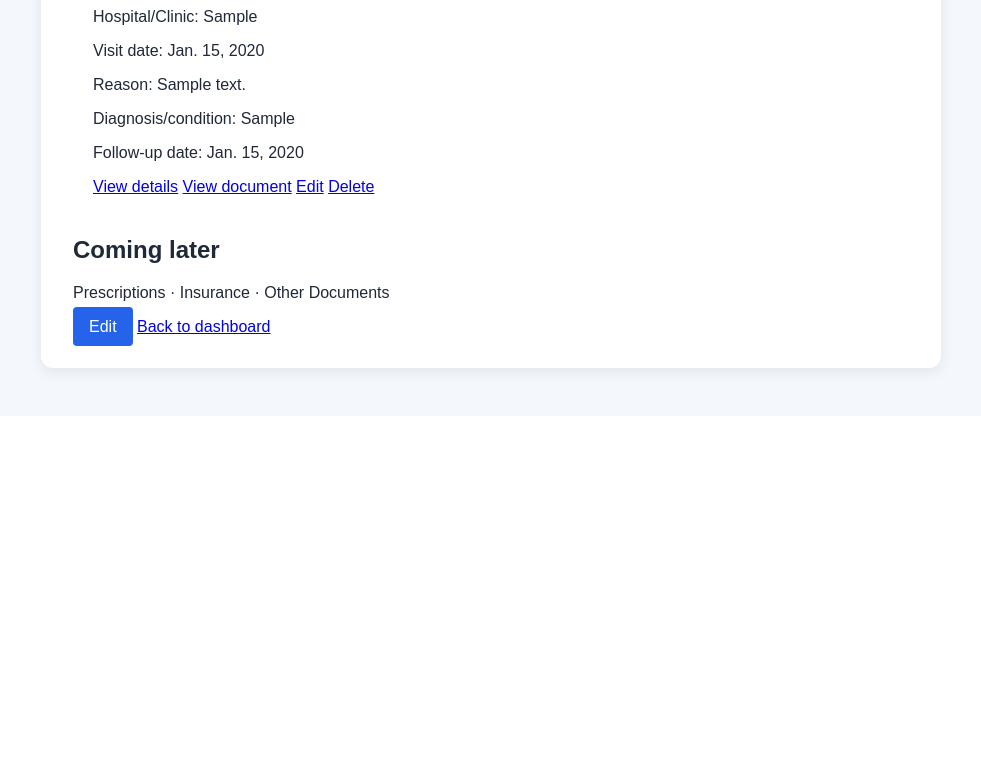
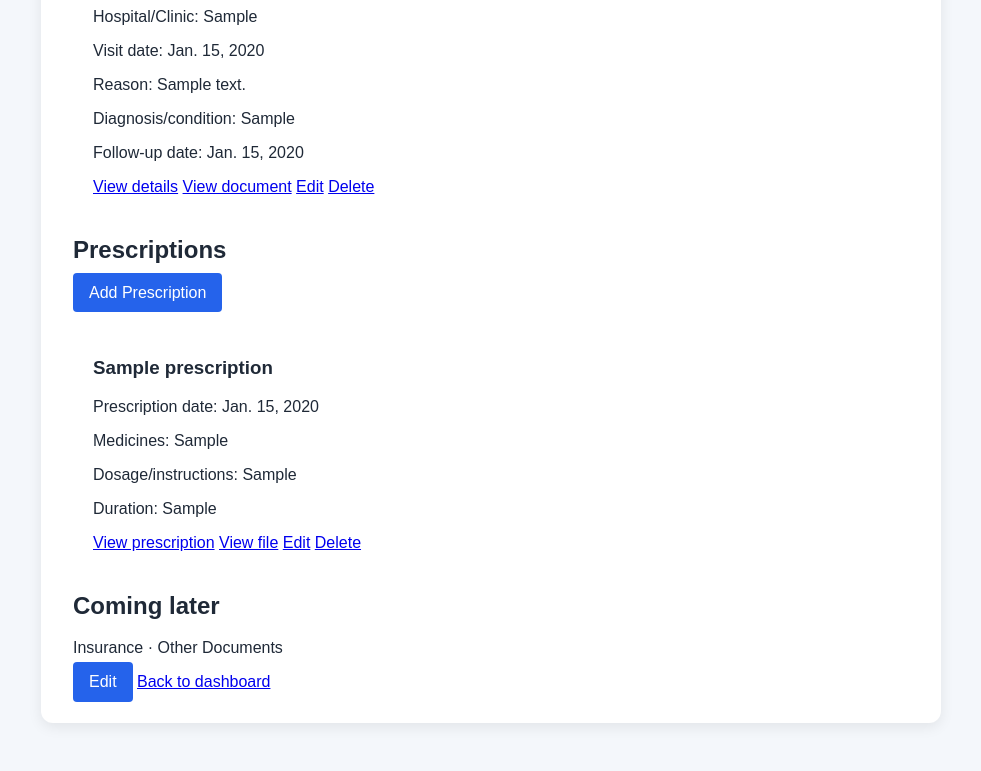
Before and after one commit to Aswanthcv/FamilyCare, a Django app: page /members/1/ in a window 1280 px wide. Shown: the part 1600-2371 px from the top of the page, without its empty margins (149-1130 px from the left). Before the commit the page ends 1981 px from the top, so only its background shows below. Run offline with Django 5.2, Linux system fonts and the light colour scheme; a user stored in the database is signed in; tables that the repository leaves empty hold one stand-in row (values such as "Sample post"); grey boxes marked "Sample" are stand-in pictures.

Commit message:
Add prescription records

```diff
--- a/records/models.py
+++ b/records/models.py
@@ -82,3 +82,17 @@ class DoctorVisit(models.Model):
 
     def __str__(self):
         return f'{self.doctor_name} - {self.family_member.full_name} ({self.visit_date})'
+
+
+class Prescription(models.Model):
+    family_member = models.ForeignKey(FamilyMember, on_delete=models.CASCADE, related_name='prescriptions')
+    doctor_name = models.CharField(max_length=150)
+    prescription_date = models.DateField()
+    medicines = models.TextField()
+    dosage_instructions = models.TextField(blank=True)
+    duration = models.CharField(max_length=100, blank=True)
+    prescription_file = models.FileField(upload_to='prescriptions/', blank=True, null=True, validators=[validate_report_file])
+    created_at = models.DateTimeField(auto_now_add=True)
+
+    def __str__(self):
+        return f'{self.doctor_name} - {self.family_member.full_name} ({self.prescription_date})'
--- a/records/urls.py
+++ b/records/urls.py
@@ -26,5 +26,10 @@ urlpatterns = [
     path('doctor-visits/<int:visit_id>/', views.doctor_visit_detail, name='doctor_visit_detail'),
     path('doctor-visits/<int:visit_id>/delete/', views.delete_doctor_visit, name='delete_doctor_visit'),
     path('doctor-visits/<int:visit_id>/document/', views.view_visit_document, name='view_visit_document'),
+    path('members/<int:member_id>/prescriptions/add/', views.add_prescription, name='add_prescription'),
+    path('prescriptions/<int:prescription_id>/', views.prescription_detail, name='prescription_detail'),
+    path('prescriptions/<int:prescription_id>/edit/', views.edit_prescription, name='edit_prescription'),
+    path('prescriptions/<int:prescription_id>/delete/', views.delete_prescription, name='delete_prescription'),
+    path('prescriptions/<int:prescription_id>/file/', views.view_prescription_file, name='view_prescription_file'),
     path('', views.home, name='home'),
 ]
--- a/records/views.py
+++ b/records/views.py
@@ -3,8 +3,8 @@ from django.contrib.auth.decorators import login_required
 from django.http import FileResponse
 from django.shortcuts import get_object_or_404, redirect, render
 
-from .forms import DoctorVisitForm, FamilyMemberForm, MedicalReportForm, RegistrationForm, TestResultForm
-from .models import DoctorVisit, FamilyMember, MedicalReport, TestResult
+from .forms import DoctorVisitForm, FamilyMemberForm, MedicalReportForm, PrescriptionForm, RegistrationForm, TestResultForm
+from .models import DoctorVisit, FamilyMember, MedicalReport, Prescription, TestResult
 
 
 def register(request):
@@ -62,6 +62,7 @@ def member_detail(request, member_id):
         'test_results': member.test_results.all(),
         'medical_reports': member.medical_reports.all(),
         'doctor_visits': member.doctor_visits.all(),
+        'prescriptions': member.prescriptions.all(),
     })
 
 
@@ -210,6 +211,58 @@ def view_visit_document(request, visit_id):
 
 
 @login_required
+def add_prescription(request, member_id):
+    member = get_object_or_404(FamilyMember, id=member_id, user=request.user)
+    if request.method == 'POST':
+        form = PrescriptionForm(request.POST, request.FILES)
+        if form.is_valid():
+            prescription = form.save(commit=False)
+            prescription.family_member = member
+            prescription.save()
+            return redirect('records:member_detail', member_id=member.id)
+    else:
+        form = PrescriptionForm()
+    return render(request, 'records/prescription_form.html', {'form': form, 'member': member, 'title': 'Add Prescription'})
+
+
+@login_required
+def prescription_detail(request, prescription_id):
+    prescription = get_object_or_404(Prescription, id=prescription_id, family_member__user=request.user)
+    return render(request, 'records/prescription_detail.html', {'prescription': prescription})
+
+
+@login_required
+def edit_prescription(request, prescription_id):
+    prescription = get_object_or_404(Prescription, id=prescription_id, family_member__user=request.user)
+    if request.method == 'POST':
+        form = PrescriptionForm(request.POST, request.FILES, instance=prescription)
+        if form.is_valid():
+            form.save()
+            return redirect('records:member_detail', member_id=prescription.family_member.id)
+    else:
+        form = PrescriptionForm(instance=prescription)
+    return render(request, 'records/prescription_form.html', {'form': form, 'member': prescription.family_member, 'title': 'Edit Prescription'})
+
+
+@login_required
+def delete_prescription(request, prescription_id):
+    prescription = get_object_or_404(Prescription, id=prescription_id, family_member__user=request.user)
+    if request.method == 'POST':
+        member_id = prescription.family_member.id
+        prescription.delete()
+        return redirect('records:member_detail', member_id=member_id)
+    return render(request, 'records/prescription_confirm_delete.html', {'prescription': prescription})
+
+
+@login_required
+def view_prescription_file(request, prescription_id):
+    prescription = get_object_or_404(Prescription, id=prescription_id, family_member__user=request.user)
+    if not prescription.prescription_file:
+        return redirect('records:member_detail', member_id=prescription.family_member.id)
+    return FileResponse(prescription.prescription_file.open('rb'), as_attachment=False, filename=prescription.prescription_file.name)
+
+
+@login_required
 def edit_member(request, member_id):
     member = get_object_or_404(FamilyMember, id=member_id, user=request.user)
     if request.method == 'POST':
--- a/templates/records/member_detail.html
+++ b/templates/records/member_detail.html
@@ -10,5 +10,7 @@
 {% for report in medical_reports %}<article class="member-card"><h3>{{ report.report_title }}</h3><p>Date: {{ report.report_date }}</p><p>Hospital/Clinic: {{ report.hospital_or_clinic|default:'Not added' }}</p><p>Doctor: {{ report.doctor_name|default:'Not added' }}</p><p>{{ report.notes|default:'No notes added' }}</p>{% if report.report_file %}<a href="{% url 'records:view_medical_report' report.id %}">View report</a>{% endif %} <a href="{% url 'records:edit_medical_report' report.id %}">Edit</a> <a href="{% url 'records:delete_medical_report' report.id %}">Delete</a></article>{% empty %}<p class="muted">No medical reports added yet.</p>{% endfor %}
 <h2>Doctor Visits</h2><p><a class="button" href="{% url 'records:add_doctor_visit' member.id %}">Add Doctor Visit</a></p>
 {% for visit in doctor_visits %}<article class="member-card"><h3>{{ visit.doctor_name }}</h3><p>Hospital/Clinic: {{ visit.hospital_or_clinic|default:'Not added' }}</p><p>Visit date: {{ visit.visit_date }}</p><p>Reason: {{ visit.reason_for_visit|default:'Not added' }}</p><p>Diagnosis/condition: {{ visit.diagnosis_or_condition|default:'Not added' }}</p><p>Follow-up date: {{ visit.follow_up_date|default:'Not scheduled' }}</p><a href="{% url 'records:doctor_visit_detail' visit.id %}">View details</a>{% if visit.visit_document %} <a href="{% url 'records:view_visit_document' visit.id %}">View document</a>{% endif %} <a href="{% url 'records:edit_doctor_visit' visit.id %}">Edit</a> <a href="{% url 'records:delete_doctor_visit' visit.id %}">Delete</a></article>{% empty %}<p class="muted">No doctor visits added yet.</p>{% endfor %}
-<h2>Coming later</h2><p>Prescriptions · Insurance · Other Documents</p><a class="button" href="{% url 'records:edit_member' member.id %}">Edit</a> <a href="{% url 'records:home' %}">Back to dashboard</a>
+<h2>Prescriptions</h2><p><a class="button" href="{% url 'records:add_prescription' member.id %}">Add Prescription</a></p>
+{% for prescription in prescriptions %}<article class="member-card"><h3>{{ prescription.doctor_name }}</h3><p>Prescription date: {{ prescription.prescription_date }}</p><p>Medicines: {{ prescription.medicines }}</p><p>Dosage/instructions: {{ prescription.dosage_instructions|default:'Not added' }}</p><p>Duration: {{ prescription.duration|default:'Not added' }}</p><a href="{% url 'records:prescription_detail' prescription.id %}">View prescription</a>{% if prescription.prescription_file %} <a href="{% url 'records:view_prescription_file' prescription.id %}">View file</a>{% endif %} <a href="{% url 'records:edit_prescription' prescription.id %}">Edit</a> <a href="{% url 'records:delete_prescription' prescription.id %}">Delete</a></article>{% empty %}<p class="muted">No prescriptions added yet.</p>{% endfor %}
+<h2>Coming later</h2><p>Insurance · Other Documents</p><a class="button" href="{% url 'records:edit_member' member.id %}">Edit</a> <a href="{% url 'records:home' %}">Back to dashboard</a>
 </section>{% endblock %}
--- /dev/null
+++ b/templates/records/prescription_confirm_delete.html
@@ -0,0 +1,3 @@
+{% extends 'base.html' %}
+{% block title %}Delete Prescription | FamilyCare{% endblock %}
+{% block content %}<section class="form-card"><h1>Delete prescription from {{ prescription.doctor_name }}?</h1><p>This action cannot be undone.</p><form method="post">{% csrf_token %}<button type="submit">Yes, delete</button> <a href="{% url 'records:member_detail' prescription.family_member.id %}">Cancel</a></form></section>{% endblock %}
--- /dev/null
+++ b/templates/records/prescription_detail.html
@@ -0,0 +1,3 @@
+{% extends 'base.html' %}
+{% block title %}Prescription | FamilyCare{% endblock %}
+{% block content %}<section class="welcome-card"><h1>Prescription from {{ prescription.doctor_name }}</h1><p>Family member: {{ prescription.family_member.full_name }}</p><p>Prescription date: {{ prescription.prescription_date }}</p><p>Medicines: {{ prescription.medicines }}</p><p>Dosage/instructions: {{ prescription.dosage_instructions|default:'Not added' }}</p><p>Duration: {{ prescription.duration|default:'Not added' }}</p>{% if prescription.prescription_file %}<p><a href="{% url 'records:view_prescription_file' prescription.id %}">View prescription file</a></p>{% endif %}<a class="button" href="{% url 'records:edit_prescription' prescription.id %}">Edit</a> <a href="{% url 'records:member_detail' prescription.family_member.id %}">Back to profile</a></section>{% endblock %}
--- /dev/null
+++ b/templates/records/prescription_form.html
@@ -0,0 +1,3 @@
+{% extends 'base.html' %}
+{% block title %}{{ title }} | FamilyCare{% endblock %}
+{% block content %}<section class="form-card wide-form"><h1>{{ title }} for {{ member.full_name }}</h1><form method="post" enctype="multipart/form-data">{% csrf_token %}{{ form.as_p }}<button type="submit">Save</button> <a href="{% url 'records:member_detail' member.id %}">Cancel</a></form></section>{% endblock %}
```
Also changed, not shown: records/forms.py (+8 -1 lines), records/tests.py (+58 -1 lines), records/migrations/0005_prescription.py (added).
